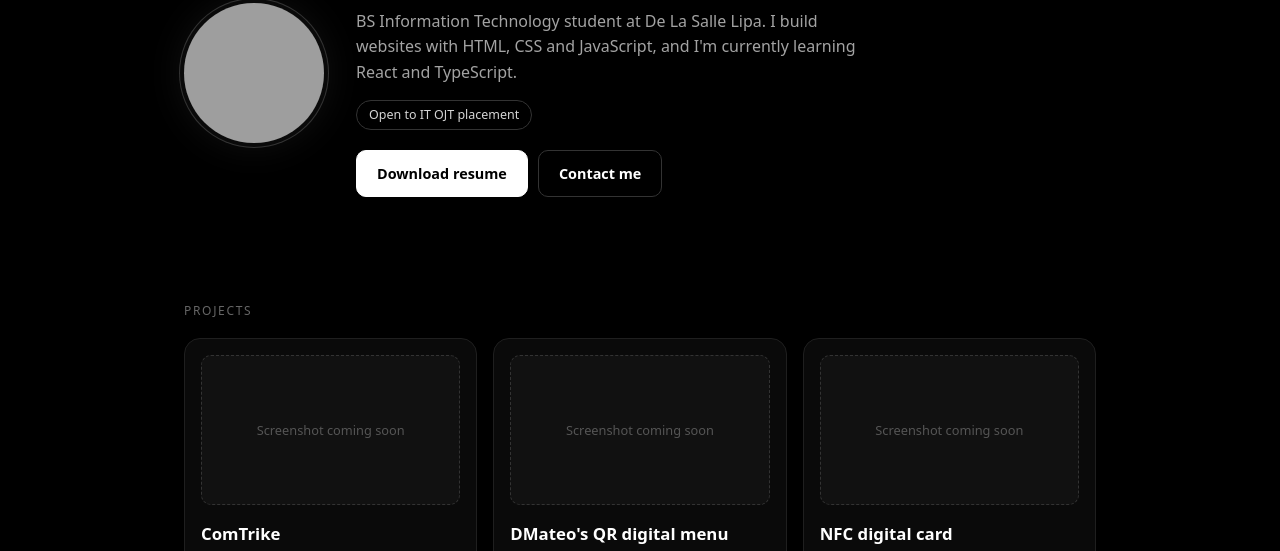
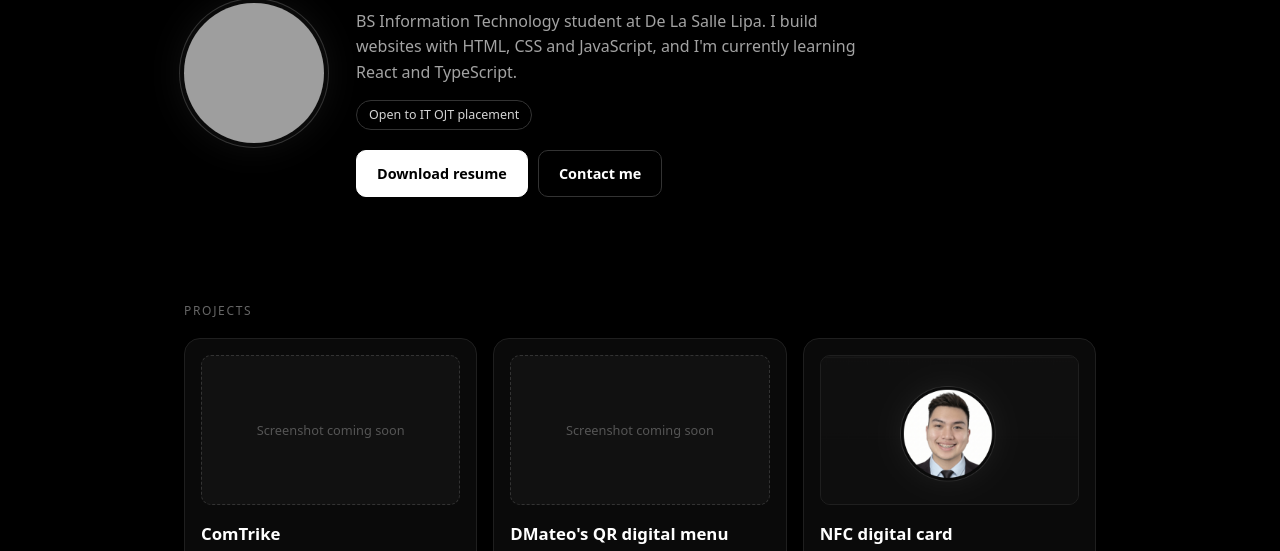
Before and after one commit to djancatibog/portfolio, a plain HTML site: page index.html in a window 1280 px wide. Shown: the part 181-732 px from the top of the page. Drawn offline with Linux system fonts and the light colour scheme; grey boxes are pictures that could not be loaded.

Commit message:
test deploy

```diff
--- a/index.html
+++ b/index.html
@@ -71,7 +71,7 @@
         </article>
 
         <article class="project">
-          <div class="shot">Screenshot coming soon</div>
+         <div class="shot has-img"><img src="images/nfc-card.png" alt="Screenshot of the NFC digital card page"></div>
           <h3>NFC digital card</h3>
           <p>A card that opens a page with a save contact button, resume, and links.</p>
           <ul class="tags">
```
